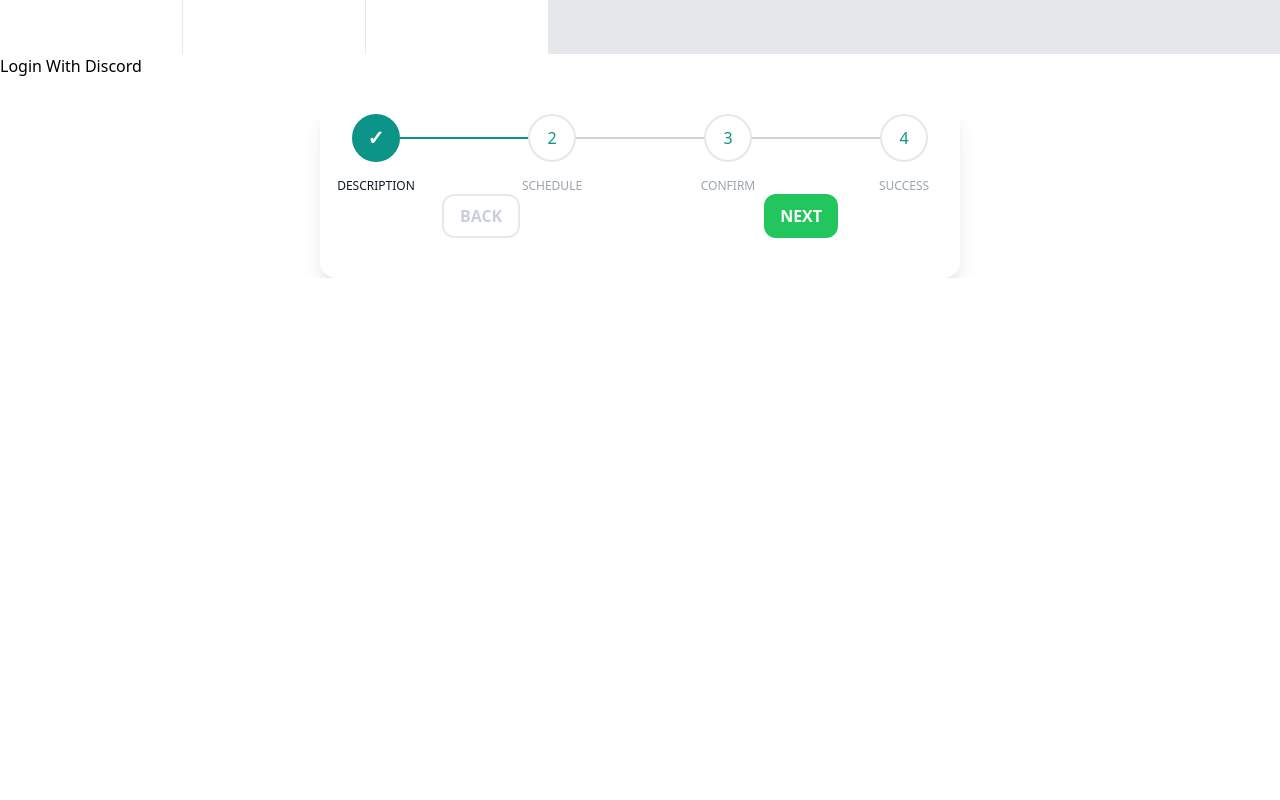
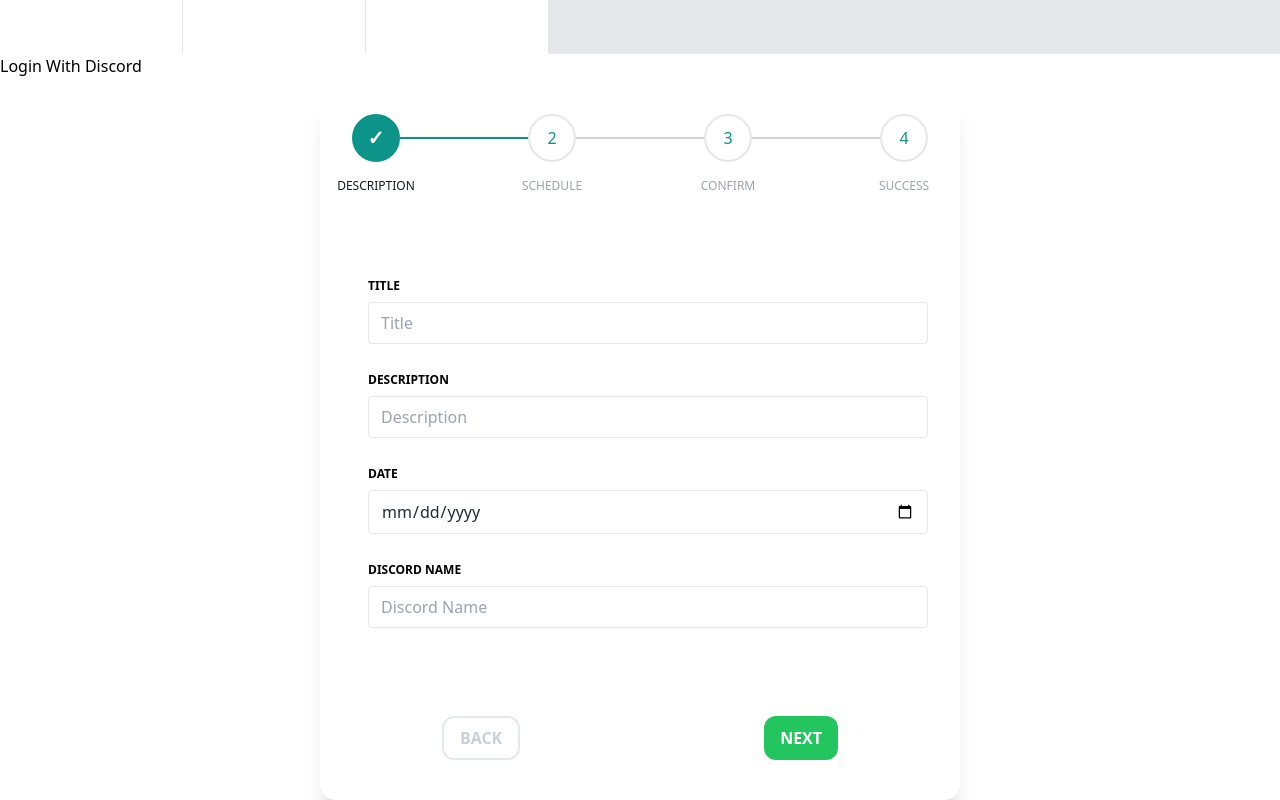
Before and after one commit to realheaven718/group-calendar, a React (Create React App) app in the folder frontend/: page / in a window 1280 px wide. Shown: the part 746-1546 px from the top of the page. Before the commit the page ends 1024 px from the top, so only its background shows below. Built offline with nearby package versions, Linux system fonts and the light colour scheme.

Commit message:
add form context

```diff
--- a/frontend/src/components/FormConfirm.js
+++ b/frontend/src/components/FormConfirm.js
@@ -1,9 +1,87 @@
-import React from 'react'
+import {useContext} from 'react'
+import { FormMoverContext } from './FormMoverContext'
 
-const FormConfirm = () => {
+
+export default function FormConfirm () {
+  const {userData, setUserData} = useContext(FormMoverContext)
+  const handleChange = (e) => {
+    const {name, value} = e.target
+    setUserData({...userData, [name] : value})
+  }
+
   return (
-    <div>FormConfirm</div>
+    <div className="flex flex-col">
+    <div className ="w-full mx-2 flex-1">
+      <div className="font-bold h-6 mt-3 text-grey-500 text-xs leading-8 uppercase">
+      Title
+      </div>
+      <div className="bg-white my-2 p-1 flex text-slate-400 border border-gray-200 rounded">
+        <p>{userData['title']}</p>
+
+      </div>
+    </div>
+
+    <div className ="w-full mx-2 flex-1">
+      <div className="font-bold h-6 mt-3 text-grey-500 text-xs leading-8 uppercase">
+      Description
+      </div>
+      <div className="bg-white my-2 p-1 flex text-slate-400 border border-gray-200 rounded">
+      <p>{userData['description']}</p>
+      </div>
+    </div>
+
+    <div className ="w-full mx-2 flex-1">
+      <div className="font-bold h-6 mt-3 text-grey-500 text-xs leading-8 uppercase">
+     Date
+      </div>
+      <div className="bg-white my-2 p-1 flex text-slate-400 border border-gray-200 rounded">
+      <p>{userData['date']}</p>
+      </div>
+    </div>
+    <div className ="w-full mx-2 flex-1">
+      <div className="font-bold h-6 mt-3 text-grey-500 text-xs leading-8 uppercase">
+     Discord Name
+      </div>
+      <div className="bg-white my-2 p-1 flex text-slate-400 border border-gray-200 rounded">
+      <p>{userData['discordName']}</p>
+      </div>
+    </div>
+
+    <div className ="w-full mx-2 flex-1">
+      <div className="font-bold h-6 mt-3 text-grey-500 text-xs leading-8 uppercase">
+      Location
+      </div>
+      <div className="bg-white my-2 p-1 flex text-slate-400 border border-gray-200 rounded">
+      <p>{userData['location']}</p>
+      </div>
+    </div>
+
+    <div className ="w-full mx-2 flex-1">
+      <div className="font-bold h-6 mt-3 text-grey-500 text-xs leading-8 uppercase">
+      Start Time
+      </div>
+      <div className="bg-white my-2 p-1 flex text-slate-400 border border-gray-200 rounded">
+      <p>{userData['startTime']}</p>
+      </div>
+    </div>
+
+    <div className ="w-full mx-2 flex-1">
+      <div className="font-bold h-6 mt-3 text-grey-500 text-xs leading-8 uppercase">
+      End Time
+      </div>
+      <div className="bg-white my-2 p-1 flex text-slate-400 border border-gray-200 rounded">
+      <p>{userData['endTime']}</p>
+      </div>
+    </div>
+
+    <div className ="w-full mx-2 flex-1">
+      <div className="font-bold h-6 mt-3 text-grey-500 text-xs leading-8 uppercase">
+     Recurring
+      </div>
+      <div className="bg-white my-2 p-1 flex text-slate-400 border border-gray-200 rounded">
+      <p>{userData['recurring']}</p>
+      </div>
+    </div>
+    </div>
   )
 }
-
-export default FormConfirm
--- a/frontend/src/components/FormCreateEvent.js
+++ b/frontend/src/components/FormCreateEvent.js
@@ -1,14 +1,74 @@
-import React from 'react'
-import PropTypes from 'prop-types'
+import {useContext} from 'react'
+import { FormMoverContext } from './FormMoverContext'
 
-const FormCreateEvent = props => {
+
+export default function FormCreateEvent () {
+  const {userData, setUserData} = useContext(FormMoverContext)
+  const handleChange = (e) => {
+    const {name, value} = e.target
+    setUserData({...userData, [name] : value})
+  }
+
   return (
-    <div>
+    <div className="flex flex-col">
+    <div className ="w-full mx-2 flex-1">
+      <div className="font-bold h-6 mt-3 text-grey-500 text-xs leading-8 uppercase">
+      Title
+      </div>
+      <div className="bg-white my-2 p-1 flex border border-gray-200 rounded">
+        <input type="text"
+        onChange={handleChange}
+        value={userData['title'] || ''}
+        name='title'
+        placeholder = "Title"
+        className="p-1 px-2 appearance-none outline-non w-full text-gray-800"
+         />
+      </div>
+    </div>
 
+    <div className ="w-full mx-2 flex-1">
+      <div className="font-bold h-6 mt-3 text-grey-500 text-xs leading-8 uppercase">
+      Description
+      </div>
+      <div className="bg-white my-2 p-1 flex border border-gray-200 rounded">
+        <input type="text"
+        onChange={handleChange}
+        value={userData['description'] || ''}
+        name='description'
+        placeholder = "Description"
+        className="p-1 px-2 appearance-none outline-non w-full text-gray-800"
+         />
+      </div>
+    </div>
+
+    <div className ="w-full mx-2 flex-1">
+      <div className="font-bold h-6 mt-3 text-grey-500 text-xs leading-8 uppercase">
+     Date
+      </div>
+      <div className="bg-white my-2 p-1 flex border border-gray-200 rounded">
+        <input type="date"
+        onChange={handleChange}
+        value={userData['date'] || ''}
+        name='date'
+        placeholder = "Date"
+        className="p-1 px-2 appearance-none outline-non w-full text-gray-800"
+         />
+      </div>
+    </div>
+    <div className ="w-full mx-2 flex-1">
+      <div className="font-bold h-6 mt-3 text-grey-500 text-xs leading-8 uppercase">
+     Discord Name
+      </div>
+      <div className="bg-white my-2 p-1 flex border border-gray-200 rounded">
+        <input type="text"
+        onChange={handleChange}
+        value={userData['discordName'] || ''}
+        name='discordName'
+        placeholder = "Discord Name"
+        className="p-1 px-2 appearance-none outline-non w-full text-gray-800"
+         />
+      </div>
+    </div>
     </div>
   )
 }
-
-FormCreateEvent.propTypes = {}
-
-export default FormCreateEvent
--- /dev/null
+++ b/frontend/src/components/FormMoverContext.js
@@ -0,0 +1,6 @@
+import {createContext} from 'react'
+
+
+
+
+export const FormMoverContext = createContext(null)
--- a/frontend/src/components/FormScheduleEvent.js
+++ b/frontend/src/components/FormScheduleEvent.js
@@ -1,9 +1,72 @@
-import React from 'react'
+import {useContext} from 'react'
+import { FormMoverContext } from './FormMoverContext'
 
-const FormScheduleEvent = () => {
+
+export default function FormScheduleEvent () {
+  const {userData, setUserData} = useContext(FormMoverContext)
+  const handleChange = (e) => {
+    const {name, value} = e.target
+    setUserData({...userData, [name] : value})
+  }
+
   return (
-    <div>FormScheduleEvent</div>
+    <div className="flex flex-col">
+    <div className ="w-full mx-2 flex-1">
+      <div className="font-bold h-6 mt-3 text-grey-500 text-xs leading-8 uppercase">
+      Location
+      </div>
+      <div className="bg-white my-2 p-1 flex border border-gray-200 rounded">
+        <input type="text"
+        onChange={handleChange}
+        value={userData['location'] || ''}
+        name='location'
+        placeholder = "Location"
+        className="p-1 px-2 appearance-none outline-non w-full text-gray-800"
+         />
+      </div>
+    </div>
+
+    <div className ="w-full mx-2 flex-1">
+      <div className="font-bold h-6 mt-3 text-grey-500 text-xs leading-8 uppercase">
+      Start Time
+      </div>
+      <div className="bg-white my-2 p-1 flex border border-gray-200 rounded">
+        <input type="time"
+        onChange={handleChange}
+        value={userData['startTime'] || ''}
+        name='startTime'
+        className="p-1 px-2 appearance-none outline-non w-full text-gray-800"
+         />
+      </div>
+    </div>
+
+    <div className ="w-full mx-2 flex-1">
+      <div className="font-bold h-6 mt-3 text-grey-500 text-xs leading-8 uppercase">
+      End Time
+      </div>
+      <div className="bg-white my-2 p-1 flex border border-gray-200 rounded">
+        <input type="time"
+        onChange={handleChange}
+        value={userData['endTime'] || ''}
+        name='endTime'
+        className="p-1 px-2 appearance-none outline-non w-full text-gray-800"
+         />
+      </div>
+    </div>
+
+    <div className ="w-full mx-2 flex-1">
+      <div className="font-bold h-6 mt-3 text-grey-500 text-xs leading-8 uppercase">
+     Recurring
+      </div>
+      <div className="bg-white my-2 p-1 flex border border-gray-200 rounded">
+        <input type="text"
+        onChange={handleChange}
+        value={userData['recurring'] || ''}
+        name='recurring'
+        className="p-1 px-2 appearance-none outline-non w-full text-gray-800"
+         />
+      </div>
+    </div>
+    </div>
   )
 }
-
-export default FormScheduleEvent
--- a/frontend/src/components/UserForm.js
+++ b/frontend/src/components/UserForm.js
@@ -1,4 +1,5 @@
 import {useState} from 'react';
+import {FormMoverContext} from './FormMoverContext'
 import FormMover from './FormMover'
 import FormMoverControl from './FormMoverControl'
 import FormCreateEvent from './FormCreateEvent'
@@ -9,6 +10,9 @@ import FormSuccess from './FormSuccess'
 const UserForm = () => {
 
   const [currentStep, setCurrentStep] = useState(1)
+
+    const [userData, setUserData] = useState('')
+    const [finalData, setFinalData] = useState([])
   const steps = [
       "Description",
       "Schedule",
@@ -42,6 +46,18 @@ const UserForm = () => {
             steps = {steps}
             currentStep = {currentStep}
           />
+
+          <div className="my-10 p-10 ">
+            <FormMoverContext.Provider value ={{
+              userData,
+              setUserData,
+              finalData,
+              setFinalData
+            }}>
+              {displayStep(currentStep)}
+            </FormMoverContext.Provider>
+          </div>
+
         </div>
         <div>
           <FormMoverControl
```
